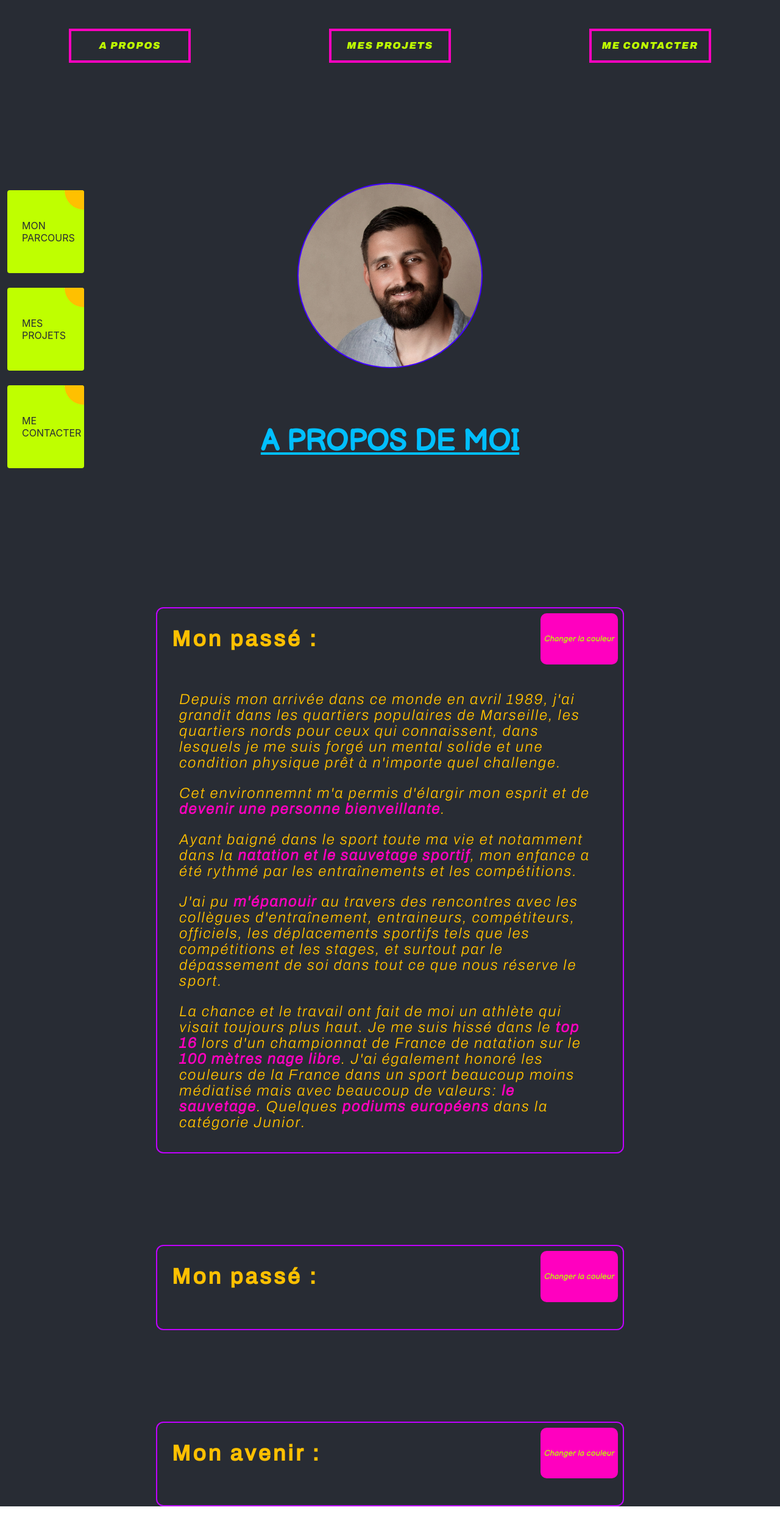
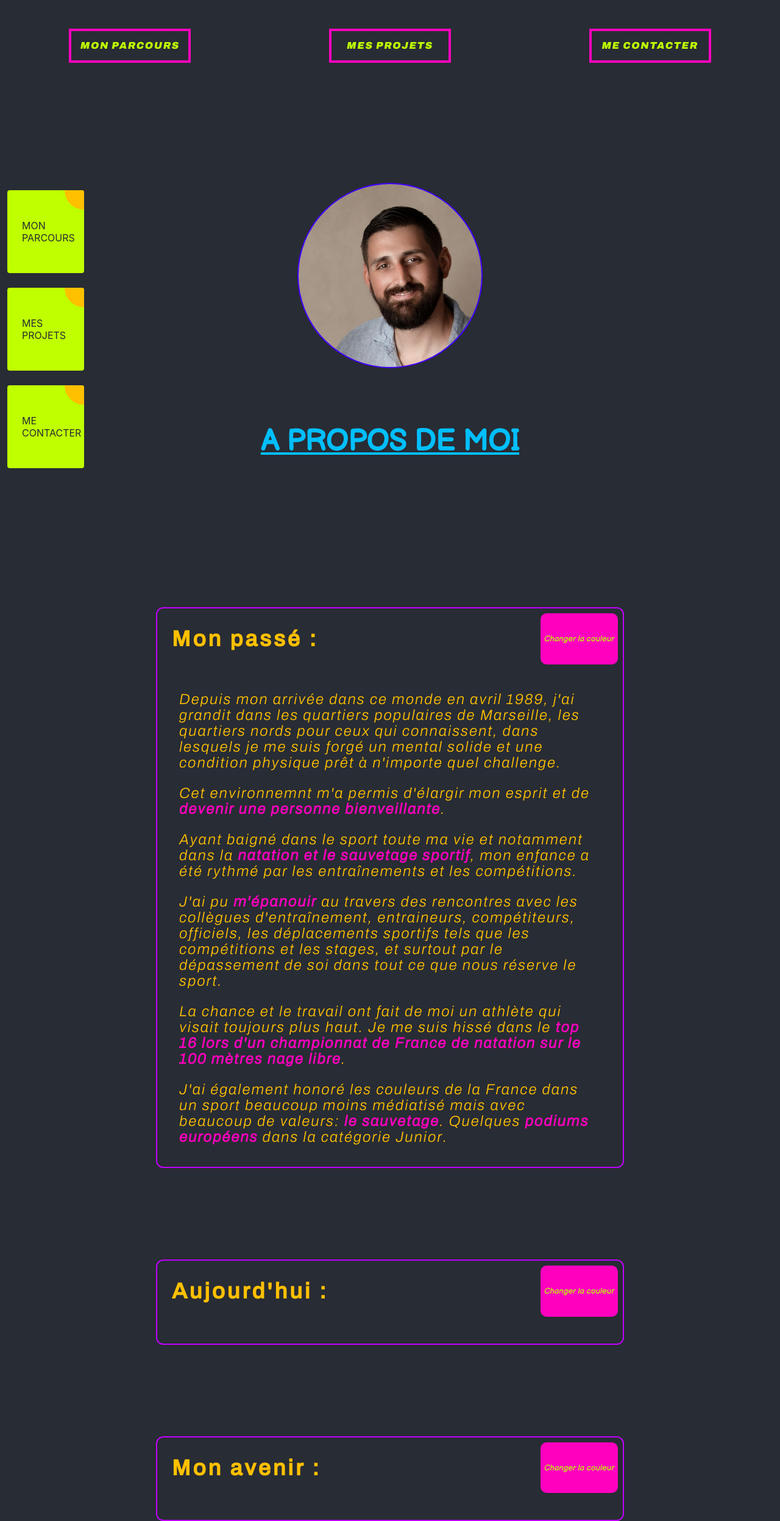
Before and after one commit to florent-augier/my-portfolio, a React (Create React App) app: page /about in a window 1280 px wide. Shown: the whole page at 61% size. Before the commit the page ends 2471 px from the top, so only its background shows below. Built offline with nearby package versions, Linux system fonts and the light colour scheme.

Commit message:
Feat(About): add content

```diff
--- a/src/components/Navbar.js
+++ b/src/components/Navbar.js
@@ -30,7 +30,7 @@ export default function Navbar() {
       <nav>
         <ul>
           <li onClick={(e) => goToAbout(e)}>
-            A propos
+            Mon parcours
             <span></span>
             <span></span>
             <span></span>
--- a/src/screens/About.js
+++ b/src/screens/About.js
@@ -87,9 +87,14 @@ export default function About() {
           <p>
             La chance et le travail ont fait de moi un athlète qui visait
             toujours plus haut. Je me suis hissé dans le{" "}
-            <b className="textBold">top 16</b> lors d'un championnat de France
-            de natation sur le <b className="textBold">100 mètres nage libre</b>
-            . J'ai également honoré les couleurs de la France dans un sport
+            <b className="textBold">
+              top 16 lors d'un championnat de France de natation sur le 100
+              mètres nage libre
+            </b>
+            .
+          </p>
+          <p>
+            J'ai également honoré les couleurs de la France dans un sport
             beaucoup moins médiatisé mais avec beaucoup de valeurs:
             <b className="textBold"> le sauvetage</b>. Quelques{" "}
             <b className="textBold">podiums européens</b> dans la catégorie
@@ -101,7 +106,7 @@ export default function About() {
       {/* Section présent */}
       <div className="sectionScreen" ref={presentRef}>
         <div className="headerSectionScreen">
-          <h2>Mon passé :</h2>
+          <h2>Aujourd'hui :</h2>
           <button
             className="buttonSection"
             onClick={() => toggleColorTheme(presentRef)}
```
